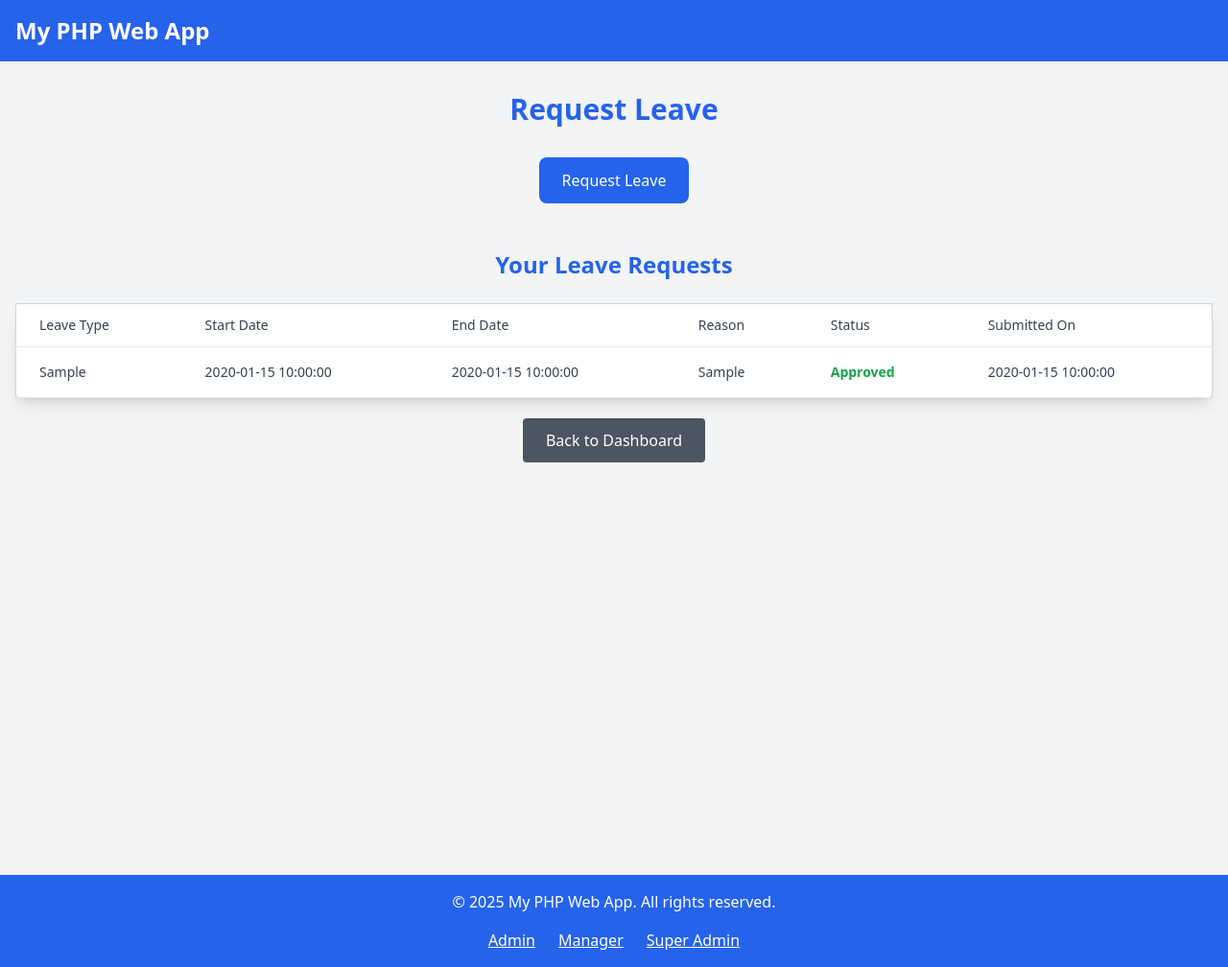
After one commit to mangkanor1103/project, a PHP site: page /leave.php in a window 1280 px wide. The commit adds this page. Shown: the whole page at 96% size. Run offline with PHP 8.4, Linux system fonts and the light colour scheme; the visitor is signed in with stand-in values (Sample User, id 1); data comes from the database, SQL or seed files in the repository; tables that the repository leaves empty or names only in its code hold one stand-in row (values such as "Sample post"); some libraries are stand-ins or nearby versions.

Commit message:
update header.php, hr_dashboard.php and logout.php

```diff
--- a/components/header.php
+++ b/components/header.php
@@ -6,6 +6,8 @@
     <title>PHP Web App</title>
     <script src="https://cdn.tailwindcss.com"></script>
     <script src="https://kit.fontawesome.com/a076d05399.js" crossorigin="anonymous"></script>
+    <script src="https://cdn.jsdelivr.net/npm/sweetalert2@11"></script>
+
 </head>
 <body class="bg-gray-100">
     <header class="bg-blue-600 text-white py-4">
--- /dev/null
+++ b/leave.php
@@ -0,0 +1,225 @@
+<?php
+session_start();
+include 'config.php'; // Include database configuration
+
+// Enable error reporting
+ini_set('display_errors', 1);
+ini_set('display_startup_errors', 1);
+error_reporting(E_ALL);
+
+// Check if the user is logged in
+if (!isset($_SESSION['loggedin']) || $_SESSION['loggedin'] !== true) {
+    header("Location: login.php"); // Redirect to login page if not logged in
+    exit();
+}
+
+// Fetch employee details
+$user_id = $_SESSION['user_id'];
+$sql = "SELECT * FROM employees WHERE id = ?";
+$stmt = $conn->prepare($sql);
+$stmt->bind_param("i", $user_id);
+$stmt->execute();
+$result = $stmt->get_result();
+$employee = $result->fetch_assoc();
+
+// Handle leave request submission
+$success_message = $error_message = null;
+if ($_SERVER['REQUEST_METHOD'] === 'POST') {
+    $leave_type = $_POST['leave_type'] ?? null;
+    $custom_leave_type = $_POST['custom_leave_type'] ?? null;
+    $start_date = $_POST['start_date'] ?? null;
+    $end_date = $_POST['end_date'] ?? null;
+    $reason = $_POST['reason'] ?? null;
+
+    // Use the custom leave type if "Other" is selected
+    if ($leave_type === "Other" && !empty($custom_leave_type)) {
+        $leave_type = $custom_leave_type;
+    }
+
+    // Validate inputs
+    if (empty($leave_type) || empty($start_date) || empty($end_date) || empty($reason)) {
+        $error_message = "All fields are required.";
+    } elseif ($start_date > $end_date) {
+        $error_message = "The start date cannot be after the end date.";
+    } else {
+        // Insert leave request into the database
+        $insert_sql = "INSERT INTO leave_requests (employee_id, leave_type, start_date, end_date, reason, status) VALUES (?, ?, ?, ?, ?, 'Pending')";
+        $insert_stmt = $conn->prepare($insert_sql);
+        $insert_stmt->bind_param("issss", $user_id, $leave_type, $start_date, $end_date, $reason);
+
+        if ($insert_stmt->execute()) {
+            // Set success message for JavaScript
+            $success_message = "Your leave request has been submitted successfully!";
+        } else {
+            // Set error message for JavaScript
+            $error_message = "There was an error submitting your leave request. Please try again.";
+        }
+    }
+}
+
+// Fetch leave requests submitted by the user
+$leave_requests_sql = "SELECT leave_type, start_date, end_date, reason, status, created_at FROM leave_requests WHERE employee_id = ? ORDER BY created_at DESC";
+$leave_requests_stmt = $conn->prepare($leave_requests_sql);
+$leave_requests_stmt->bind_param("i", $user_id);
+$leave_requests_stmt->execute();
+$leave_requests_result = $leave_requests_stmt->get_result();
+?>
+
+<?php include 'components/header.php'; ?>
+
+<main class="bg-gray-100 min-h-screen">
+    <div class="container mx-auto px-4 py-8">
+        <h1 class="text-3xl font-bold text-blue-600 text-center mb-8">Request Leave</h1>
+
+        <!-- Button to Trigger Modal -->
+        <div class="text-center mb-8">
+            <button onclick="toggleModal()" class="bg-blue-600 text-white px-6 py-3 rounded-lg hover:bg-blue-700 transition transform hover:-translate-y-1 hover:scale-105">
+                Request Leave
+            </button>
+        </div>
+
+        <!-- Leave Request Modal -->
+        <div id="leaveRequestModal" class="fixed inset-0 bg-black bg-opacity-50 flex justify-center items-center hidden z-50">
+            <div class="bg-white w-full max-w-lg p-6 rounded-lg shadow-lg">
+                <h2 class="text-2xl font-bold text-blue-600 mb-6 text-center">Request Leave</h2>
+                <form action="leave.php" method="POST" class="space-y-6">
+                    <!-- Leave Type -->
+                    <div>
+                        <label for="leave_type" class="block text-sm font-medium text-gray-700">Leave Type</label>
+                        <select id="leave_type" name="leave_type" class="w-full mt-1 p-3 border border-gray-300 rounded-lg focus:ring-2 focus:ring-blue-600 focus:outline-none" required onchange="toggleCustomLeaveTypeField(this.value)">
+                            <option value="">Select Leave Type</option>
+                            <option value="Sick Leave">Sick Leave</option>
+                            <option value="Vacation Leave">Vacation Leave</option>
+                            <option value="Emergency Leave">Emergency Leave</option>
+                            <option value="Maternity Leave">Maternity Leave</option>
+                            <option value="Paternity Leave">Paternity Leave</option>
+                            <option value="Other">Other (Specify)</option>
+                        </select>
+                    </div>
+
+                    <!-- Custom Leave Type -->
+                    <div id="custom_leave_type_field" style="display: none;">
+                        <label for="custom_leave_type" class="block text-sm font-medium text-gray-700">Specify Leave Type</label>
+                        <input type="text" id="custom_leave_type" name="custom_leave_type" class="w-full mt-1 p-3 border border-gray-300 rounded-lg focus:ring-2 focus:ring-blue-600 focus:outline-none">
+                    </div>
+
+                    <!-- Start Date -->
+                    <div>
+                        <label for="start_date" class="block text-sm font-medium text-gray-700">Start Date</label>
+                        <input type="date" id="start_date" name="start_date" class="w-full mt-1 p-3 border border-gray-300 rounded-lg focus:ring-2 focus:ring-blue-600 focus:outline-none" required>
+                    </div>
+
+                    <!-- End Date -->
+                    <div>
+                        <label for="end_date" class="block text-sm font-medium text-gray-700">End Date</label>
+                        <input type="date" id="end_date" name="end_date" class="w-full mt-1 p-3 border border-gray-300 rounded-lg focus:ring-2 focus:ring-blue-600 focus:outline-none" required>
+                    </div>
+
+                    <!-- Reason -->
+                    <div>
+                        <label for="reason" class="block text-sm font-medium text-gray-700">Reason</label>
+                        <textarea id="reason" name="reason" rows="4" class="w-full mt-1 p-3 border border-gray-300 rounded-lg focus:ring-2 focus:ring-blue-600 focus:outline-none" required></textarea>
+                    </div>
+
+                    <!-- Submit Button -->
+                    <div class="text-center">
+                        <button type="submit" class="bg-blue-600 text-white px-6 py-3 rounded-lg hover:bg-blue-700 transition transform hover:-translate-y-1 hover:scale-105">
+                            Submit Leave Request
+                        </button>
+                        <button type="button" onclick="toggleModal()" class="bg-gray-600 text-white px-6 py-3 rounded-lg hover:bg-gray-700 transition transform hover:-translate-y-1 hover:scale-105 ml-4">
+                            Cancel
+                        </button>
+                    </div>
+                </form>
+            </div>
+        </div>
+
+        <!-- Leave Request List -->
+        <div class="mt-12">
+            <h2 class="text-2xl font-bold text-blue-600 text-center mb-6">Your Leave Requests</h2>
+            <?php if ($leave_requests_result && $leave_requests_result->num_rows > 0): ?>
+                <table class="min-w-full bg-white border-collapse border border-gray-300 shadow-lg rounded-lg">
+                    <thead>
+                        <tr>
+                            <th class="px-6 py-3 border-b text-left text-sm font-medium text-gray-700">Leave Type</th>
+                            <th class="px-6 py-3 border-b text-left text-sm font-medium text-gray-700">Start Date</th>
+                            <th class="px-6 py-3 border-b text-left text-sm font-medium text-gray-700">End Date</th>
+                            <th class="px-6 py-3 border-b text-left text-sm font-medium text-gray-700">Reason</th>
+                            <th class="px-6 py-3 border-b text-left text-sm font-medium text-gray-700">Status</th>
+                            <th class="px-6 py-3 border-b text-left text-sm font-medium text-gray-700">Submitted On</th>
+                        </tr>
+                    </thead>
+                    <tbody>
+                        <?php while ($row = $leave_requests_result->fetch_assoc()): ?>
+                            <tr>
+                                <td class="px-6 py-4 border-b text-sm text-gray-700"><?php echo htmlspecialchars($row['leave_type']); ?></td>
+                                <td class="px-6 py-4 border-b text-sm text-gray-700"><?php echo htmlspecialchars($row['start_date']); ?></td>
+                                <td class="px-6 py-4 border-b text-sm text-gray-700"><?php echo htmlspecialchars($row['end_date']); ?></td>
+                                <td class="px-6 py-4 border-b text-sm text-gray-700"><?php echo htmlspecialchars($row['reason']); ?></td>
+                                <td class="px-6 py-4 border-b text-sm text-gray-700">
+                                    <?php
+                                    if ($row['status'] === 'Approved') {
+                                        echo '<span class="text-green-600 font-bold">Approved</span>';
+                                    } elseif ($row['status'] === 'Rejected') {
+                                        echo '<span class="text-red-600 font-bold">Rejected</span>';
+                                    } else {
+                                        echo '<span class="text-yellow-600 font-bold">Pending</span>';
+                                    }
+                                    ?>
+                                </td>
+                                <td class="px-6 py-4 border-b text-sm text-gray-700"><?php echo htmlspecialchars($row['created_at']); ?></td>
+                            </tr>
+                        <?php endwhile; ?>
+                    </tbody>
+                </table>
+            <?php else: ?>
+                <p class="text-center text-gray-700 text-lg">You have no leave requests yet.</p>
+            <?php endif; ?>
+        </div>
+
+        <!-- Back to Dashboard Button -->
+        <div class="text-center mt-8">
+            <a href="dashboard.php" class="bg-gray-600 text-white px-6 py-3 rounded hover:bg-gray-700 transition transform hover:-translate-y-1 hover:scale-105">
+                Back to Dashboard
+            </a>
+        </div>
+    </div>
+</main>
+
+<?php include 'components/footer.php'; ?>
+
+<script src="https://cdn.jsdelivr.net/npm/sweetalert2@11"></script>
+<script>
+// Show or hide the custom leave type field based on the selected leave type
+function toggleCustomLeaveTypeField(leaveType) {
+    const customLeaveTypeField = document.getElementById('custom_leave_type_field');
+    customLeaveTypeField.style.display = (leaveType === "Other") ? 'block' : 'none';
+}
+
+// Show or hide the modal
+function toggleModal() {
+    const modal = document.getElementById('leaveRequestModal');
+    modal.classList.toggle('hidden');
+}
+
+// Display success or error message
+<?php if ($success_message): ?>
+    Swal.fire({
+        icon: 'success',
+        title: 'Success',
+        text: '<?php echo $success_message; ?>',
+        timer: 2000,
+        timerProgressBar: true,
+        showConfirmButton: false
+    }).then(() => {
+        window.location.href = 'dashboard.php';
+    });
+<?php elseif ($error_message): ?>
+    Swal.fire({
+        icon: 'error',
+        title: 'Error',
+        text: '<?php echo $error_message; ?>',
+        confirmButtonText: 'OK'
+    });
+<?php endif; ?>
+</script>
```
Also changed, not shown: hr/approval.php (added, +109 -0 lines), hr/hr_dashboard.php (+9 -18 lines), hr/logout.php (+24 -2 lines).
